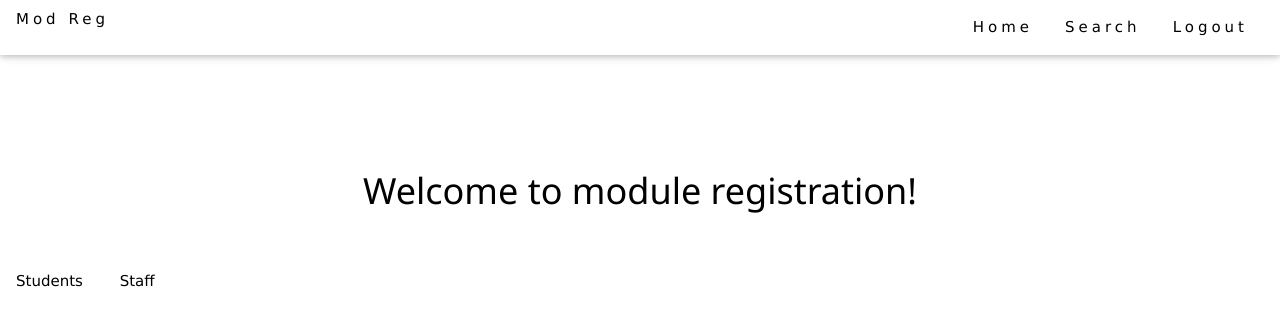
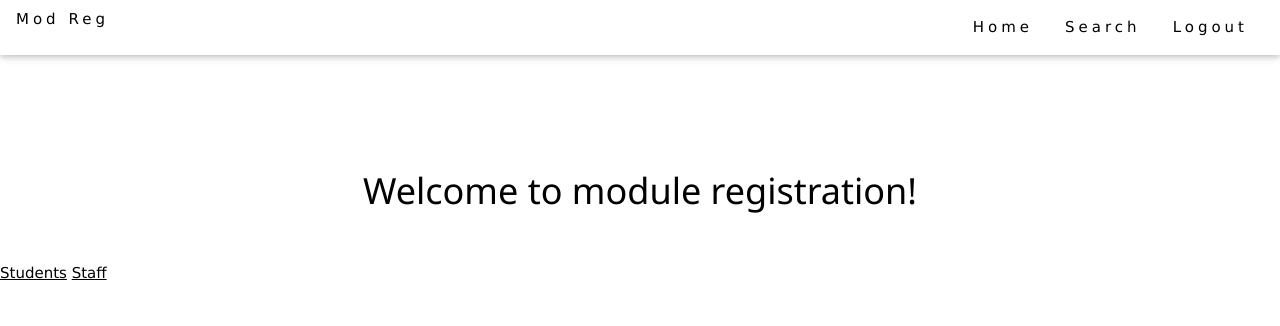
Before and after one commit to yingrong1996/3013-Group15, a Python web app: template FlaskApp/templates/userhome.html in a window 1280 px wide. Shown: the top 326 px of the page. Run offline with Jinja, Linux system fonts and the light colour scheme; the template is opened without the code that fills it, so the values that code supplies are empty.

Commit message:
no message

```diff
--- a/FlaskApp/templates/logoutpage.html
+++ b/FlaskApp/templates/logoutpage.html
@@ -32,9 +32,8 @@
 <div class="center">
     <p>Have a nice day</p>
 </div>
-<br/>
 <div class="center">
-    <a href="/login" class="w3-bar-item w3-button">Login</a>
+    <a href="/login">Login</a>
 </div>
 
 </body>
--- a/FlaskApp/templates/userhome.html
+++ b/FlaskApp/templates/userhome.html
@@ -9,7 +9,7 @@
   <h1 class="logo" style="position:relative;top:30px;" >Welcome to module registration!</h1>
 </div>
 <div class = center>
-  <a href="/studentrecord" class="w3-bar-item w3-button">Students</a>
-  <a href="/prof" class="w3-bar-item w3-button">Staff</a>
+  <a href="/studentrecord">Students</a>
+  <a href="/prof">Staff</a>
 </div>
 {% endblock %}
```
